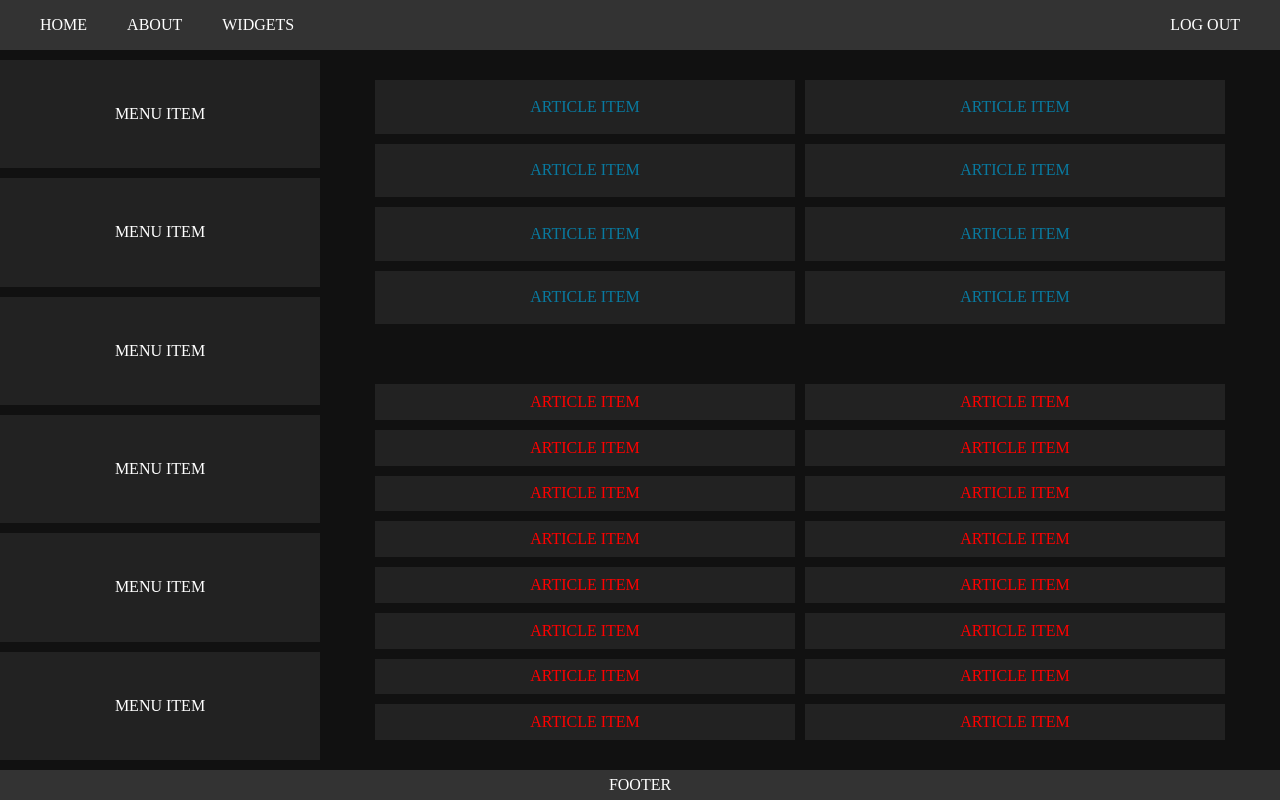
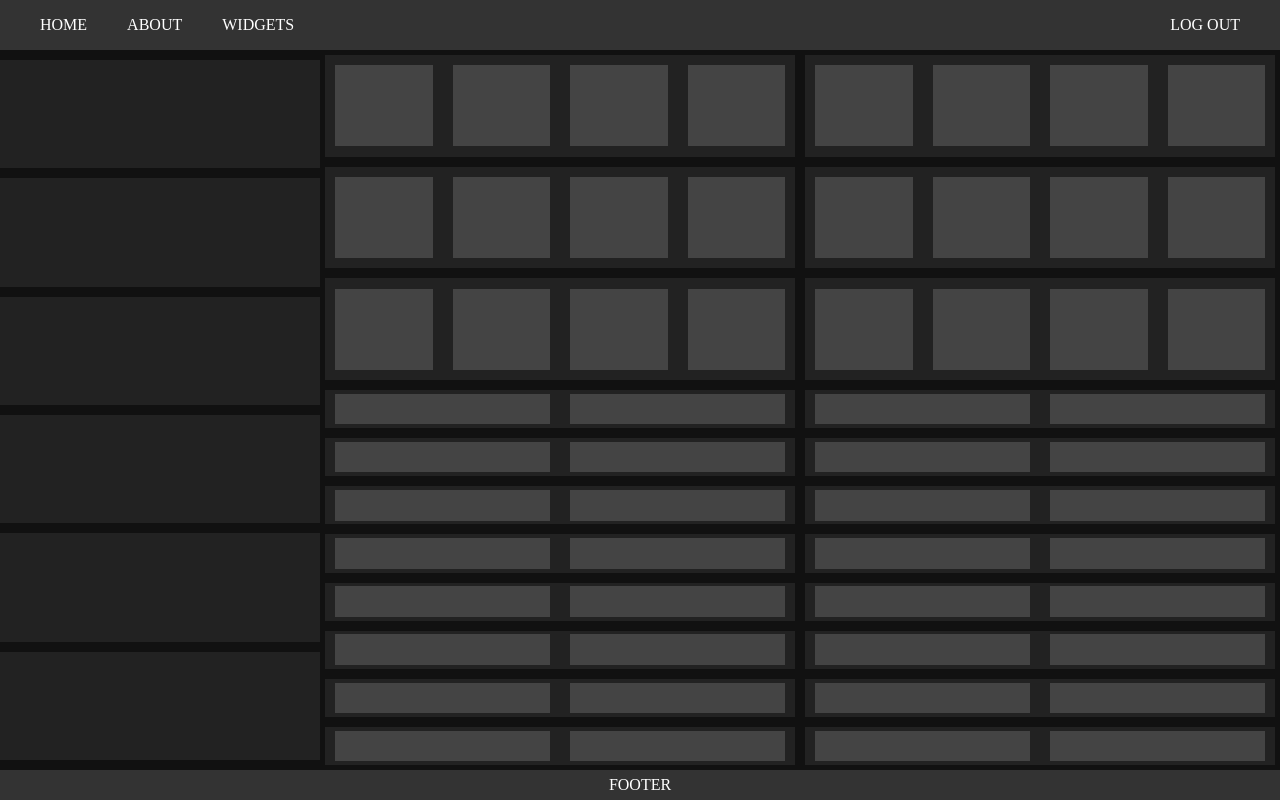
Before and after one commit to TimHuitt/flexbox-intro, a plain HTML site: page index.html in a window 1280 px wide. Drawn offline with Linux system fonts and the light colour scheme.

Commit message:
add boxes

```diff
--- a/index.html
+++ b/index.html
@@ -1,11 +1,13 @@
 <!DOCTYPE html>
 <html lang="en">
+
 <head>
     <meta charset="UTF-8">
     <meta name="viewport" content="width=device-width, initial-scale=1.0">
     <title>CSS Flexbox Intro</title>
     <link rel="stylesheet" href="style.css">
 </head>
+
 <body>
     <nav>
         <div>HOME</div>
@@ -14,44 +16,121 @@
         <div>LOG OUT</div>
     </nav>
     <aside>
-        <div>MENU ITEM</div>
-        <div>MENU ITEM</div>
-        <div>MENU ITEM</div>
-        <div>MENU ITEM</div>
-        <div>MENU ITEM</div>
-        <div>MENU ITEM</div>
+        <div></div>
+        <div></div>
+        <div></div>
+        <div></div>
+        <div></div>
+        <div></div>
     </aside>
     <main>
         <section>
-            <article>ARTICLE ITEM</article>
-            <article>ARTICLE ITEM</article>
-            <article>ARTICLE ITEM</article>
-            <article>ARTICLE ITEM</article>
-            <article>ARTICLE ITEM</article>
-            <article>ARTICLE ITEM</article>
-            <article>ARTICLE ITEM</article>
-            <article>ARTICLE ITEM</article>
+            <article>
+                <span></span>
+                <span></span>
+                <span></span>
+                <span></span>
+            </article>
+            <article>
+                <span></span>
+                <span></span>
+                <span></span>
+                <span></span>
+            </article>
+            <article>
+                <span></span>
+                <span></span>
+                <span></span>
+                <span></span>
+            </article>
+            <article>
+                <span></span>
+                <span></span>
+                <span></span>
+                <span></span>
+            </article>
+            <article>
+                <span></span>
+                <span></span>
+                <span></span>
+                <span></span>
+            </article>
+            <article>
+                <span></span>
+                <span></span>
+                <span></span>
+                <span></span>
+            </article>
         </section>
         <section>
-            <article>ARTICLE ITEM</article>
-            <article>ARTICLE ITEM</article>
-            <article>ARTICLE ITEM</article>
-            <article>ARTICLE ITEM</article>
-            <article>ARTICLE ITEM</article>
-            <article>ARTICLE ITEM</article>
-            <article>ARTICLE ITEM</article>
-            <article>ARTICLE ITEM</article>
-            <article>ARTICLE ITEM</article>
-            <article>ARTICLE ITEM</article>
-            <article>ARTICLE ITEM</article>
-            <article>ARTICLE ITEM</article>
-            <article>ARTICLE ITEM</article>
-            <article>ARTICLE ITEM</article>
-            <article>ARTICLE ITEM</article>
-            <article>ARTICLE ITEM</article>
+            <article>
+                <span></span>
+                <span></span>
+            </article>
+            <article>
+                <span></span>
+                <span></span>
+            </article>
+            <article>
+                <span></span>
+                <span></span>
+            </article>
+            <article>
+                <span></span>
+                <span></span>
+            </article>
+            <article>
+                <span></span>
+                <span></span>
+            </article>
+            <article>
+                <span></span>
+                <span></span>
+            </article>
+            <article>
+                <span></span>
+                <span></span>
+            </article>
+            <article>
+                <span></span>
+                <span></span>
+            </article>
+            <article>
+                <span></span>
+                <span></span>
+            </article>
+            <article>
+                <span></span>
+                <span></span>
+            </article>
+            <article>
+                <span></span>
+                <span></span>
+            </article>
+            <article>
+                <span></span>
+                <span></span>
+            </article>
+            <article>
+                <span></span>
+                <span></span>
+            </article>
+            <article>
+                <span></span>
+                <span></span>
+            </article>
+            <article>
+                <span></span>
+                <span></span>
+            </article>
+            <article>
+                <span></span>
+                <span></span>
+            </article>
         </section>
     </main>
     <footer>FOOTER</footer>
     <script src="main.js"></script>
 </body>
+
 </html>
--- a/style.css
+++ b/style.css
@@ -1,6 +1,7 @@
 * {
     box-sizing: border-box;
 }
+
 body {
     display: grid;
     grid-template-columns: 1fr 3fr;
@@ -10,6 +11,7 @@ body {
     color: white;
     background-color: #222;
 }
+
 nav {
     display: flex;
     background: #333;
@@ -19,6 +21,7 @@ nav {
     padding: 0 20px;
     grid-column: span 4;
 }
+
 nav div {
     display: flex;
     height: 100%;
@@ -26,18 +29,23 @@ nav div {
     align-items: center;
     background: #333;
 }
+
 nav div:hover {
     background: #111;
 }
-nav > div:last-child {
+
+nav>div:last-child {
     margin-left: auto;
 }
+
 main {
     background-color: #111;
 }
+
 footer {
     background-color: #333;
 }
+
 aside {
     display: grid;
     background: #111;
@@ -45,21 +53,26 @@ aside {
     grid-column: 1;
     gap: 10px;
 }
+
 aside div {
     display: flex;
     justify-content: center;
     align-items: center;
     background: #222;
 }
+
 aside div:hover {
     background: #111;
 }
+
 aside div:first-child {
     margin-top: 10px;
 }
+
 aside div:last-child {
     margin-bottom: 10px;
 }
+
 main {
     display: grid;
     grid-column: 2;
@@ -70,27 +83,48 @@ main {
 main section {
     display: grid;
     grid-template-columns: repeat(2, 1fr);
-    margin: 25px 50px 25px 50px;
     background: #111;
     text-align: center;
 }
 
 main section article {
     display: grid;
+    grid-template-columns: repeat(4, 1fr);
     align-items: center;
     background: #222;
     margin: 5px;
+    padding: 0 10px;
+    gap: 20px;
 }
 
-main > section {
+main section article span {
+    display: grid;
+    height: 80%;
+    background: #444;
+}
+
+main section article span:hover {
+    background: #111;
+}
+
+main>section {
     color: rgb(9, 122, 160);
     grid-column: 1;
 }
 
-main > section + section {
-    color: red;
+main section+section article {
+    display: grid;
+    grid-template-columns: 2fr 2fr;
 }
 
+main section+section article span {
+    display: grid;
+    background: #444;
+}
+
+main section+section article span:hover {
+    background: #111;
+}
 
 footer {
     display: flex;
```
